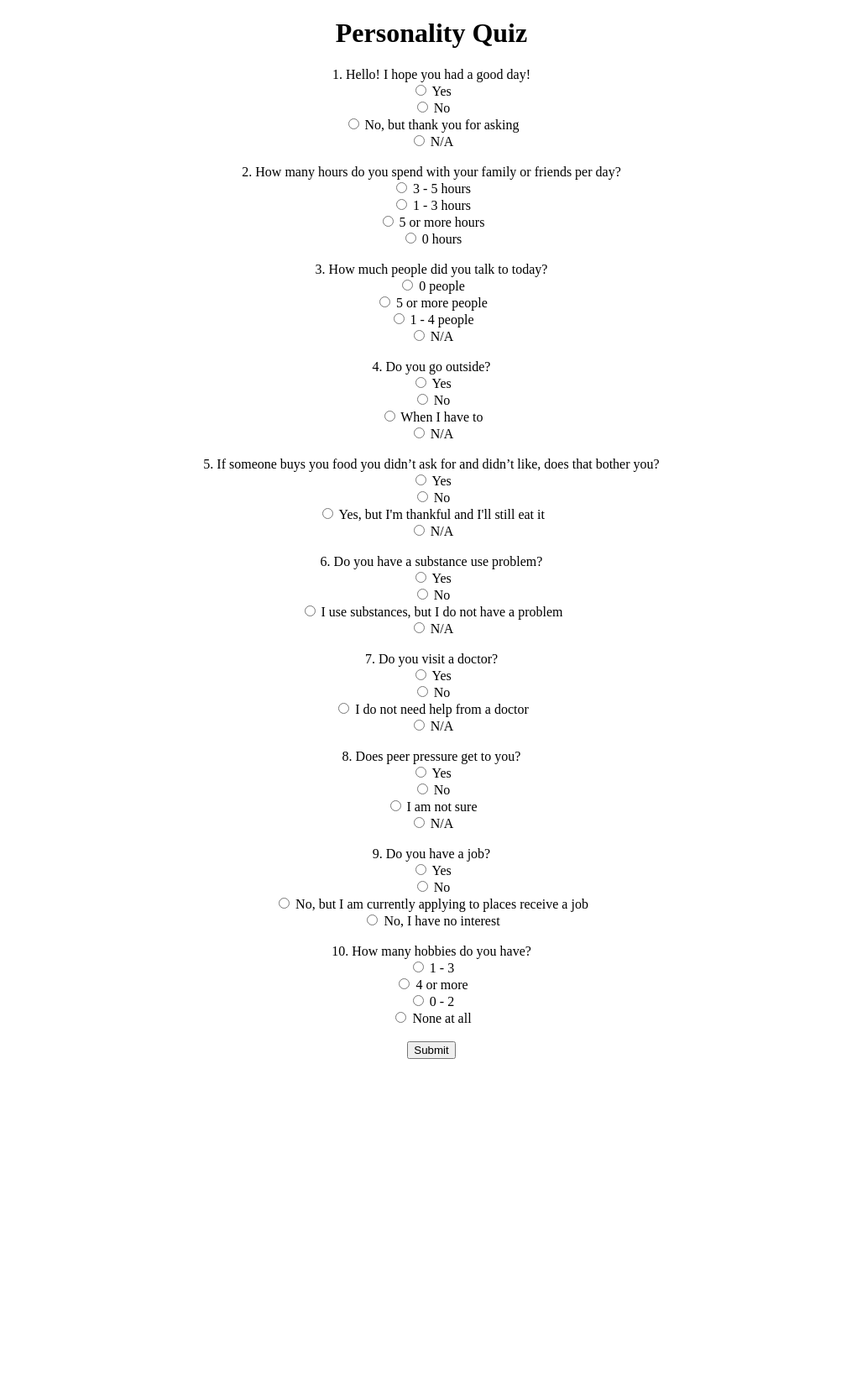
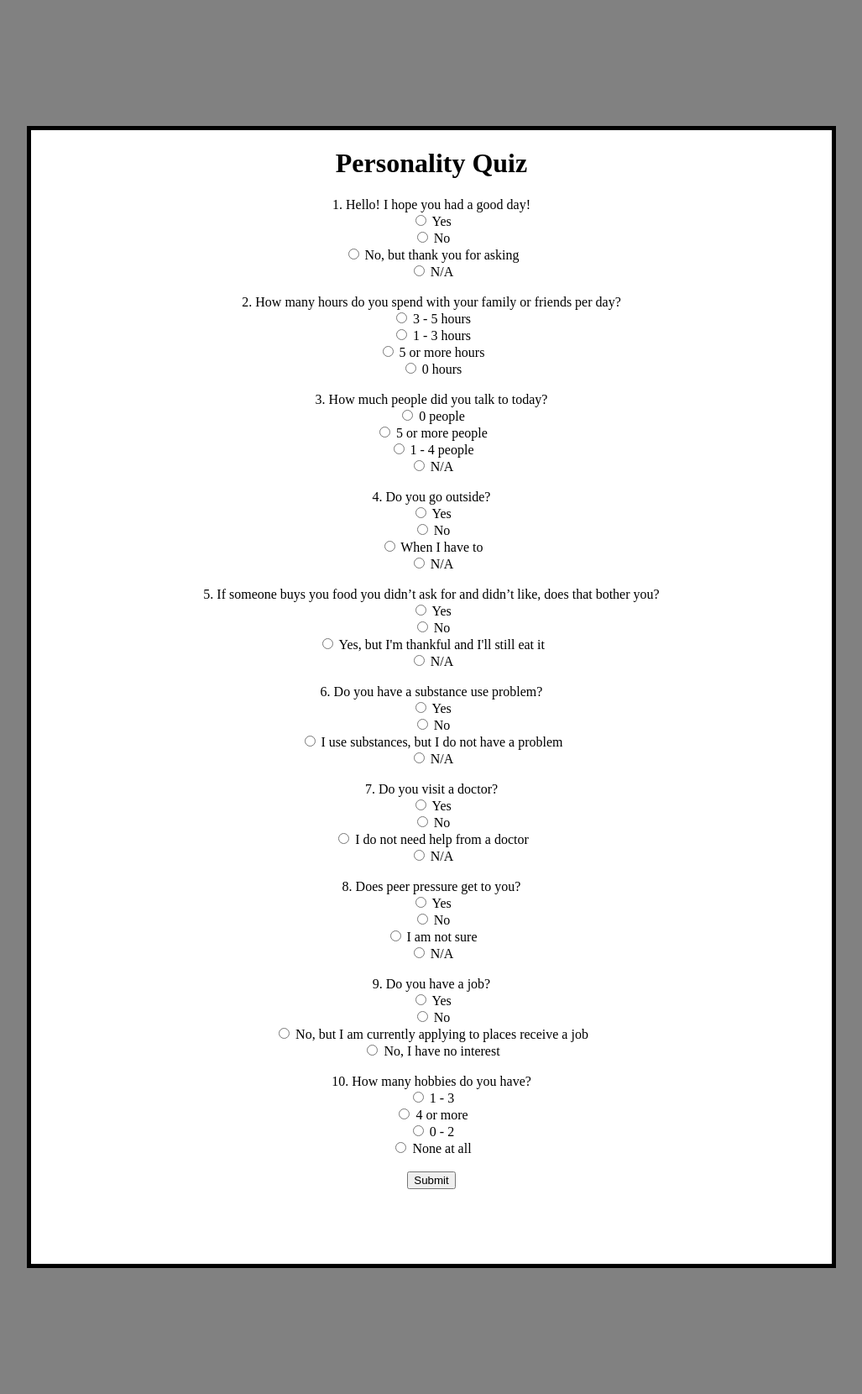
Before and after one commit to AndrewDass1/Personality-Assessment, a Flask app: page / in a window 1280 px wide. Shown: the whole page at 84% size, without its empty margins (126-1153 px from the left). Before the commit the page ends 1261 px from the top, so only its background shows below. Run offline with Flask 2, Linux system fonts and the light colour scheme.

Commit message:
Update questions.html

```diff
--- a/templates/questions.html
+++ b/templates/questions.html
@@ -1,16 +1,25 @@
 <!DOCTYPE html>
+<html>
 
 <head>
 
-    <style>
-
+<style>
     body {text-align: center;}
 
-    </style>
-</head>
+    body {
+        background-color: #818181;
+    }
+    div {
+        height: 1350px;
+        margin: 150px;
+        border: 5px solid;
+        background-color: #FFFFFF;
+    }
+</style>
 
 <body>
-    <h1>Personality Quiz</h1>
+    <div>
+        <h1>Personality Quiz</h1>
 
         <body>
 
@@ -85,7 +94,7 @@
             <br>
 
             <button onclick="result()">Submit</button>
-
+            <!--<button class="btn btn-success" onclick=" window.open('Sad.html','_blank')"> Submit</button>-->
 
             <script type="text/javascript">
 
@@ -156,8 +165,12 @@
 
             </body>
 
+    </div>
+</body>
 
 
-</body>
+</head>
+
+
 
 </html>
```
